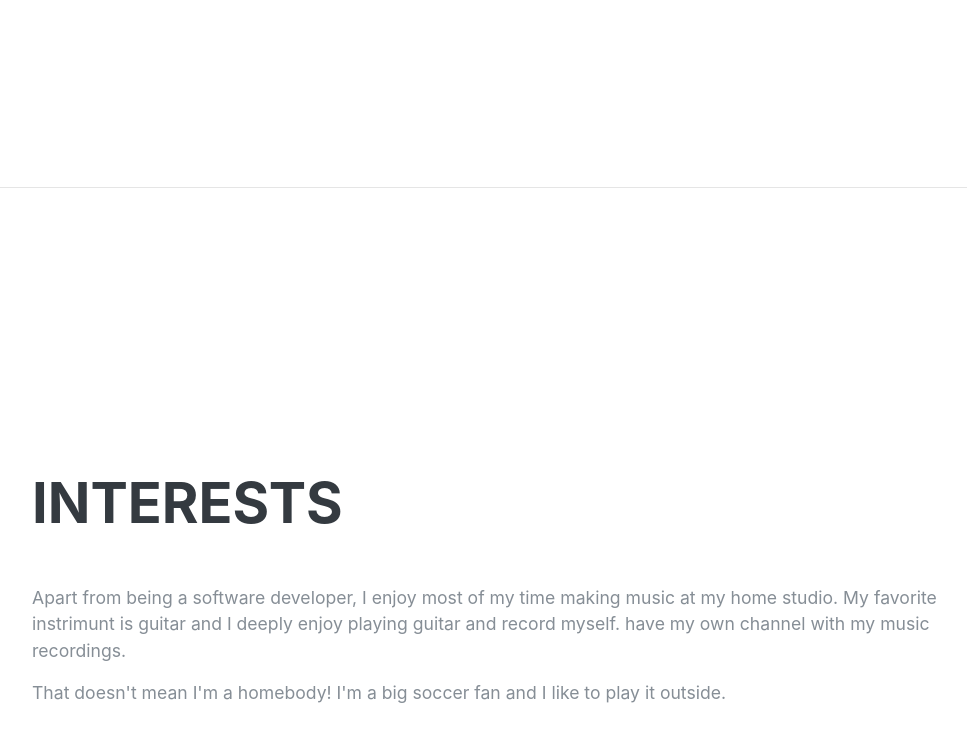
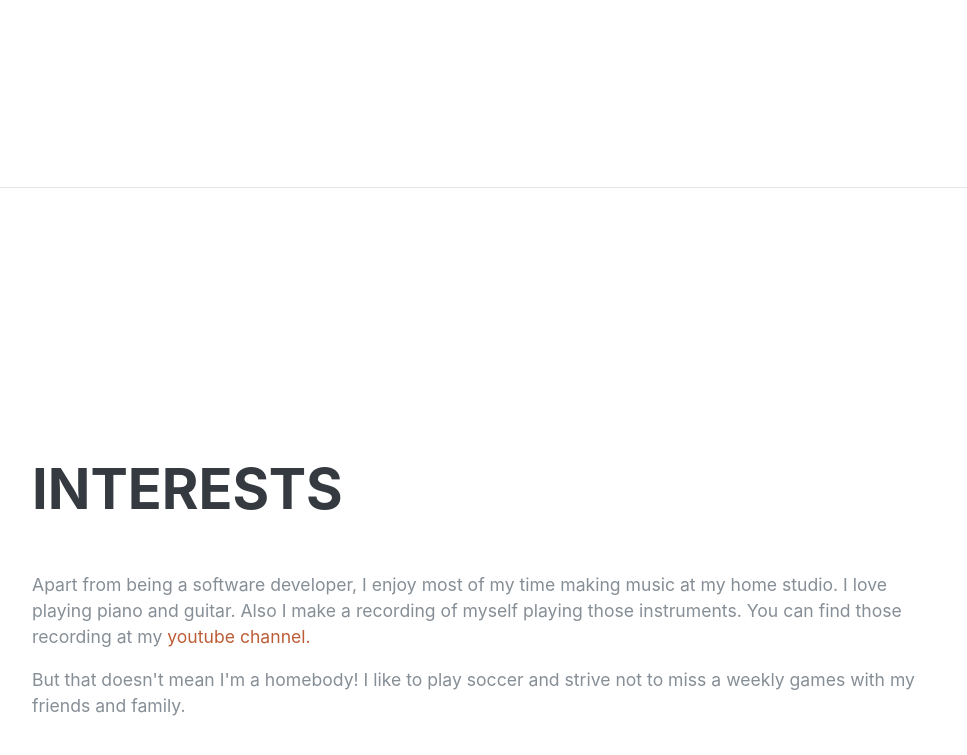
Before and after one commit to GeRryCh/web-resume, a plain HTML site: page index.html in a window 1280 px wide. Shown: the part 3790-4545 px from the top of the page, without its empty margins (288-1255 px from the left). Drawn offline with Linux system fonts and the light colour scheme; a web font is replaced by a local one.

Commit message:
interests section

```diff
--- a/index.html
+++ b/index.html
@@ -282,8 +282,8 @@
 <section class="resume-section p-3 p-lg-5 d-flex align-items-center" id="interests">
   <div class="w-100">
     <h2 class="mb-5">Interests</h2>
-    <p>Apart from being a software developer, I enjoy most of my time making music at my home studio. My favorite instrimunt is guitar and I deeply enjoy playing guitar and record myself. have my own channel with my music recordings.</p>
-    <p class="mb-0">That doesn't mean I'm a homebody! I'm a big soccer fan and I like to play it outside.</p>
+    <p>Apart from being a software developer, I enjoy most of my time making music at my home studio. I love playing piano and guitar. Also I make a recording of myself playing those instruments. You can find those recording at my <a href="https://www.youtube.com/channel/UCBWVaDQyC1Sh8YqZRNg4Eag?view_as=subscriber">youtube channel.</a></p>
+    <p class="mb-0">But that doesn't mean I'm a homebody! I like to play soccer and strive not to miss a weekly games with my friends and family.</p>
   </div>
 </section>
 
```
